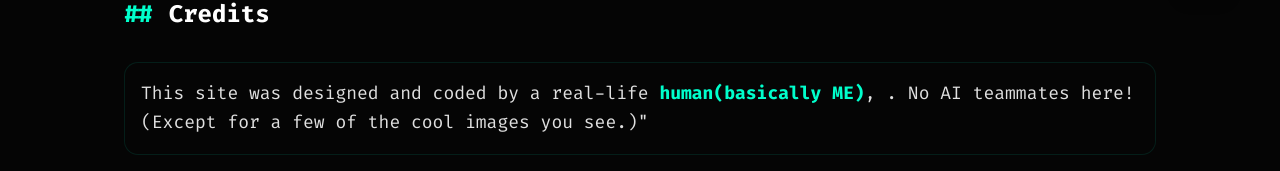
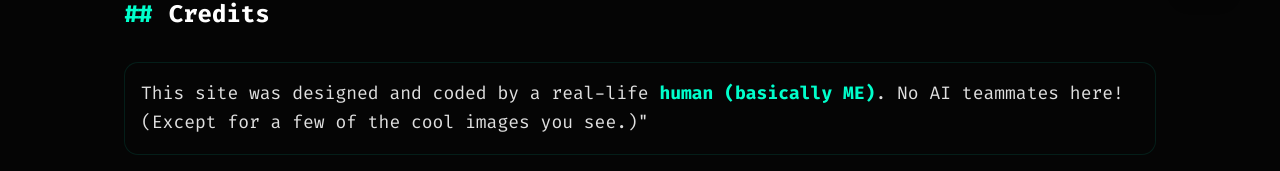
Before and after one commit to mendesbarreto/portfolio-vite, a React (Vite) app: page /contacts in a window 1280 px wide. Shown: the part 773-944 px from the top of the page. Built offline with nearby package versions, Linux system fonts and the light colour scheme.

Commit message:
fix: Credits text

```diff
--- a/src/routes/contacts.tsx
+++ b/src/routes/contacts.tsx
@@ -30,7 +30,7 @@ export function CreditDescription({ className = '' }: { className?: string }) {
       <div className="border text-lg border-mTeal/10 rounded-xl bg-background p-4 leading-relaxed">
         <div className="text-mGray">
           This site was designed and coded by a real-life{' '}
-          <span className="text-mTeal font-bold">{'human(basically ME)'}</span>, . No AI teammates
+          <span className="text-mTeal font-bold">{'human (basically ME)'}</span>. No AI teammates
           here! (Except for a few of the cool images you see.)"{' '}
         </div>
       </div>
```
